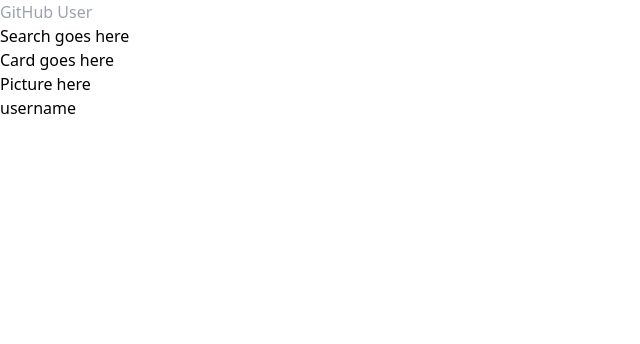
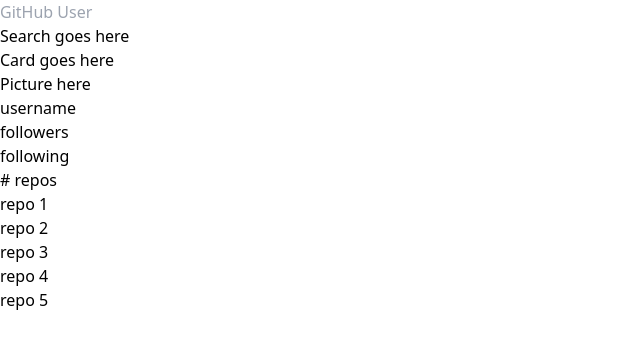
Before and after one commit to hansivann/github-profile-search, a React (Vite) app: page / in a window 1280 px wide. Shown: the top 344 px of the page, without its empty margins (0-640 px from the left). Built offline with nearby package versions, Linux system fonts and the light colour scheme.

Commit message:
Refactor UI styles in App and Card components

```diff
--- a/src/App.tsx
+++ b/src/App.tsx
@@ -9,7 +9,7 @@
   return (
     <>
     <div className=' bg-slate-900 flex items-center justify-center h-screen'>
-        <div className=' flex-col w-96 h-96 bg-orange-400 bg-opacity-50'>
+        <div className=' flex-col w-8/12 max-h-full bg-orange-400 bg-opacity-50 p-4'>
         <Search />
         <Card />
       </div>
--- a/src/components/Card.tsx
+++ b/src/components/Card.tsx
@@ -9,8 +9,24 @@
   return (
     <>
       <div className="flex flex-col items-center justify-center mt-6">Card goes here
-        <div>Picture here
+        <div className="flex flex-col items-center justify-center">Picture here
           <div>username</div>
+          <div className="links">
+            <ul className="flex w-max justify-between space-x-6 items-center">
+              <li>followers</li>
+              <li>following</li>
+              <li># repos</li>
+            </ul>
+          <div className="top-repos">
+            <ul className="flex w-max space-x-8 justify-between">
+              <li>repo 1</li>
+              <li>repo 2</li>
+              <li>repo 3</li>
+              <li>repo 4</li>
+              <li>repo 5</li>
+            </ul>
+          </div>
+          </div>
         </div>
       </div>
     </>
--- a/src/components/Search.tsx
+++ b/src/components/Search.tsx
@@ -3,11 +3,12 @@
 function Search() {
   return (
     <>
-      <form className='flex flex-col items-center justify-center mt-5'>
+      <form className='flex flex-col items-center justify-center mt-5 '>
           <input
           type="text"
           id='search'
           placeholder="GitHub User"
+          className="text-center"
           ></input>
             <div>Search goes here</div>
       </form>
```
